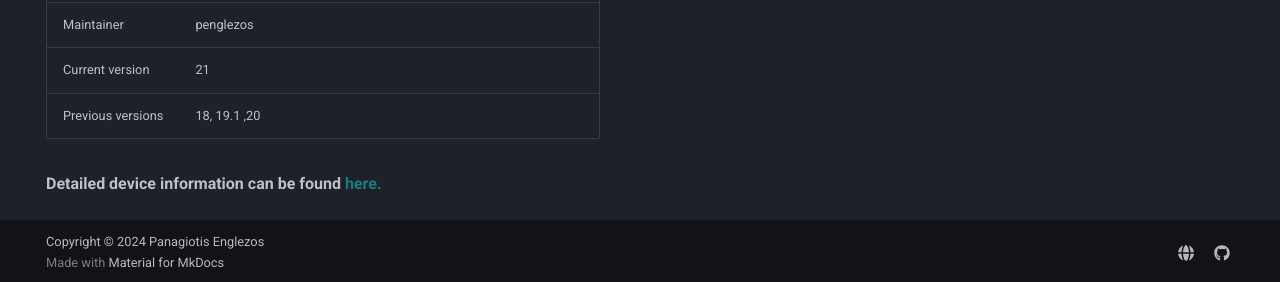
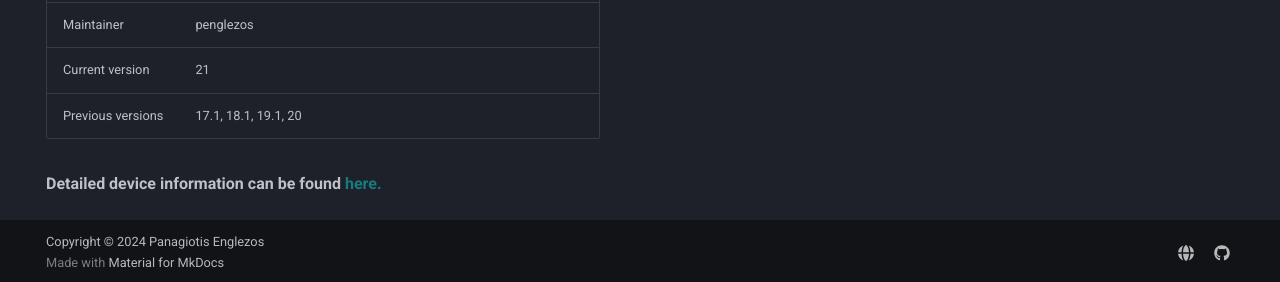
Before and after one commit to penglezos/lineageos.penglezos.dev, an MkDocs documentation site: the page built from docs/devices/raphael/index.md, in a window 1280 px wide and 1074 px high. Shown: the part 789-1071 px from the top of the window. Built offline with MkDocs 1.6.1 and Material for MkDocs 9.7.7, drawn with Linux system fonts in a browser that asks for light colours.

Commit message:
raphael: version fixes
Signed-off-by: penglezos <panagiotisegl@gmail.com>

```diff
--- a/docs/devices/raphael/index.md
+++ b/docs/devices/raphael/index.md
@@ -21,6 +21,6 @@ hide:
 | Battery           | Non-removable Li-Po 4000 mAh |
 | Maintainer        | penglezos |
 | Current version   | 21 |
-| Previous versions | 18, 19.1 ,20 |
+| Previous versions | 17.1, 18.1, 19.1, 20 |
 
 **Detailed device information can be found [here.](https://www.gsmarena.com/xiaomi_mi_9t_pro-9791.php)**
```
